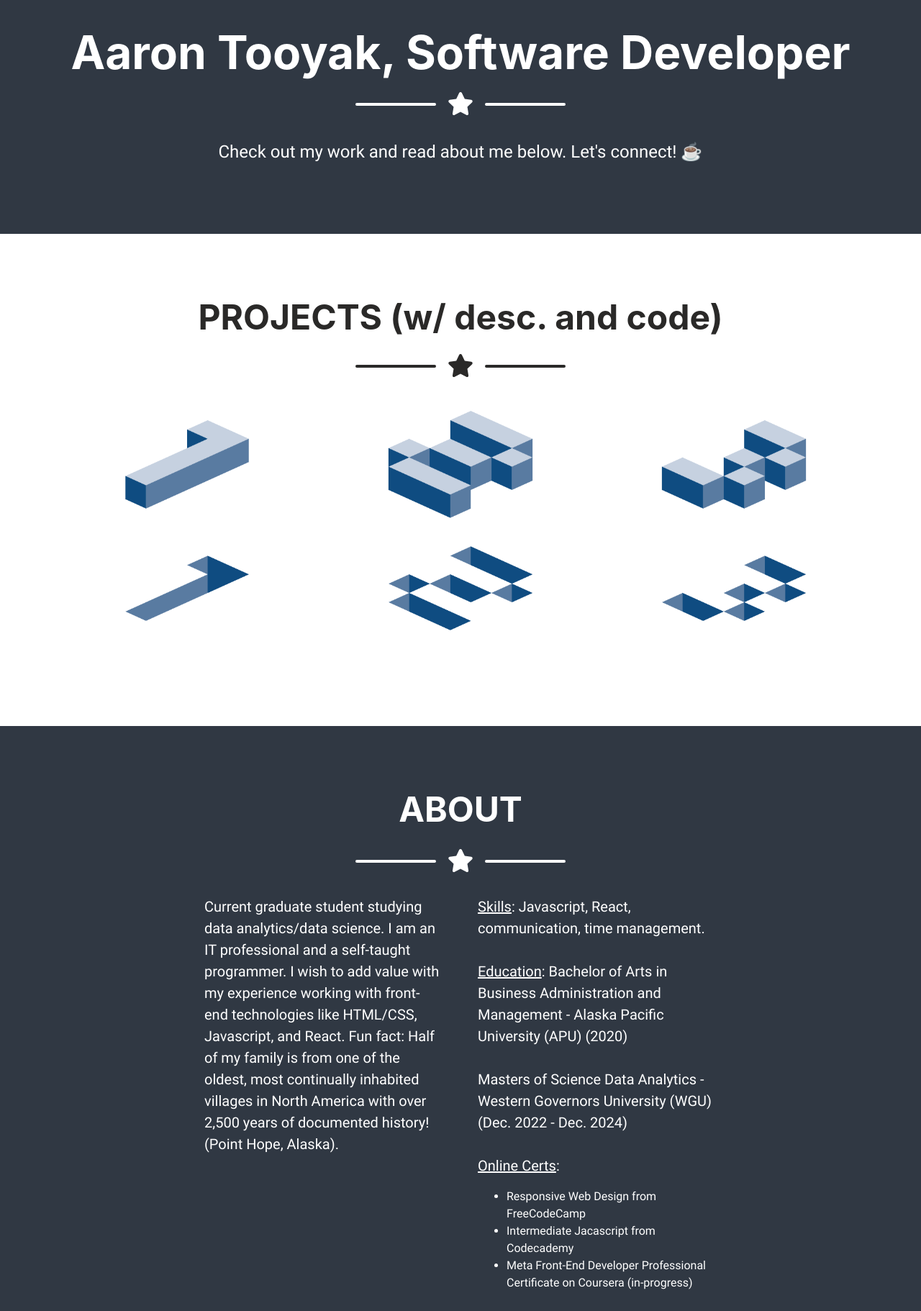
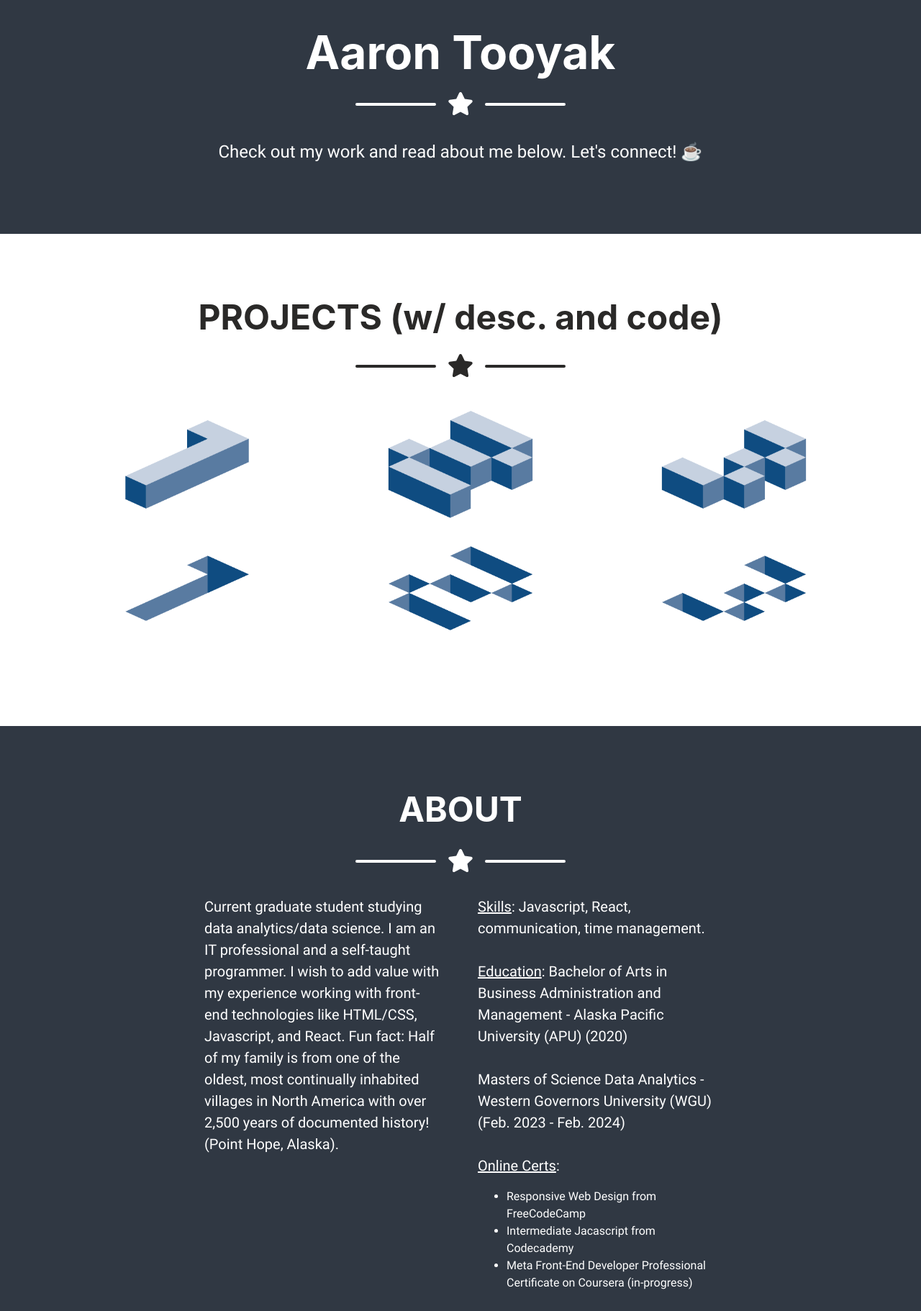
Before and after one commit to aarontooyak/aktportfolio, a plain HTML site: page aarontooyakportfolio/public/index.html in a window 1280 px wide. Shown: the part 458-2280 px from the top of the page at 72% size. Drawn offline with nearby package versions, Linux system fonts and the light colour scheme; a web font is replaced by a local one.

Commit message:
Add files via upload

```diff
--- a/aarontooyakportfolio/public/index.html
+++ b/aarontooyakportfolio/public/index.html
@@ -35,7 +35,7 @@
             <div class="container d-flex align-items-center flex-column">
                 <!-- Masthead Avatar Image--><img class="masthead-avatar mb-5" src="assets/img/avataaars.png" alt="">
                 <!-- Masthead Heading-->
-                <h1 class="masthead-heading mb-0">Aaron Tooyak, Software Developer</h1>
+                <h1 class="masthead-heading mb-0">Aaron Tooyak</h1>
                 <!-- Icon Divider-->
                 <div class="divider-custom divider-light">
                     <div class="divider-custom-line"></div>
@@ -193,7 +193,7 @@
 
 <u>Education</u>: Bachelor of Arts in Business Administration and Management - Alaska Pacific University (APU) (2020)
 
-Masters of Science Data Analytics - Western Governors University (WGU) (Dec. 2022 - Dec. 2024)
+Masters of Science Data Analytics - Western Governors University (WGU) (Feb. 2023 - Feb. 2024)
 
 <u><b>Online Certs</b></u>: <ul>
     <li>Responsive Web Design from FreeCodeCamp</li>
@@ -222,7 +222,7 @@ Masters of Science Data Analytics - Western Governors University (WGU) (Dec. 202
                     <div class="col-lg-4">
                         <div class="d-flex flex-column align-items-center">
                             <div class="icon-contact mb-3"><i class="far fa-file"></i></div>
-                            <div class="text-muted"></div><a class="lead font-weight-bold" href="https://drive.google.com/file/d/1vefAQLAFRvHMZMxAglX305EEka4hesDs/view?usp=sharing">Download my CV here!</a>
+                            <div class="text-muted"></div><a class="lead font-weight-bold" href="https://drive.google.com/file/d/1joSCvsBBZBS7M5DrQkH3NA-DHxddKzpM/view?usp=sharing">Download my CV here!</a>
                         </div>
                     </div>
                 </div>
```
